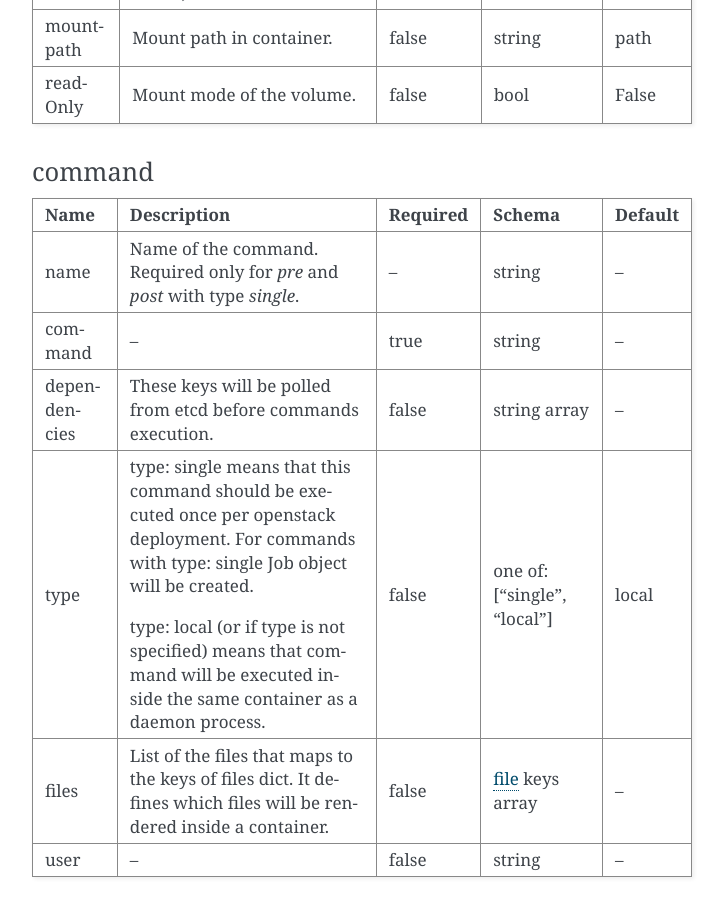
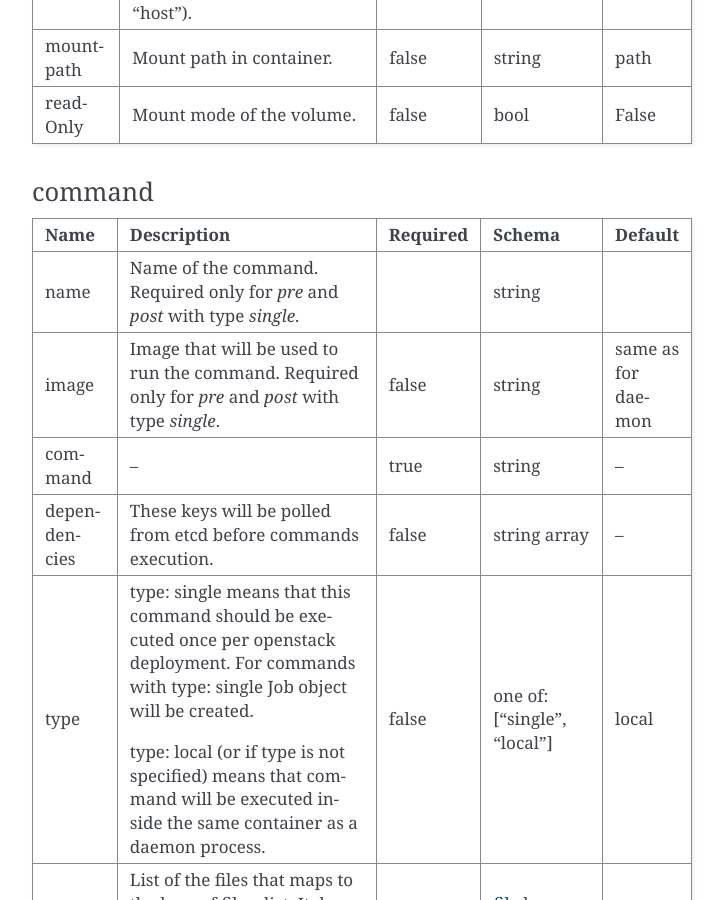
Before and after one commit to openstack-archive/fuel-ccp, a Sphinx documentation site: the page built from doc/source/dsl.rst, in a window 1280 px wide and 900 px high, scrolled down 3804 px. Shown: the whole window, without its empty margins (388-1112 px from the left). Built offline with Sphinx 7.4.7, drawn with Linux system fonts in a browser that asks for light colours.

Commit message:
Adding ability to specify image for single commands
DLS version was bumped to 0.5.0

Change-Id: I82e910f11c1033ff24d48087329c46691600699b

```diff
--- a/doc/source/dsl.rst
+++ b/doc/source/dsl.rst
@@ -38,6 +38,7 @@ Application definition template
                         - some-service
                         - some-other-service
                     type: single
+                    image: some_image
                     command: /tmp/bootstrap.sh
                     files:
                         - bootstrap.sh
@@ -263,9 +264,15 @@ command
    * - name
      - Name of the command. Required only for `pre` and `post` with type
        `single`.
-     - --
+     -
      - string
-     - --
+     -
+   * - image
+     - Image that will be used to run the command. Required only for `pre` and
+       `post` with type `single`.
+     - false
+     - string
+     - same as for daemon
    * - command
      - --
      - true
--- a/fuel_ccp/__init__.py
+++ b/fuel_ccp/__init__.py
@@ -17,4 +17,4 @@ import pbr.version
 
 version_info = pbr.version.VersionInfo("fuel_ccp")
 __version__ = version_info.version_string()
-dsl_version = "0.4.0"
+dsl_version = "0.5.0"
```
Also changed, not shown: 1 other file.
